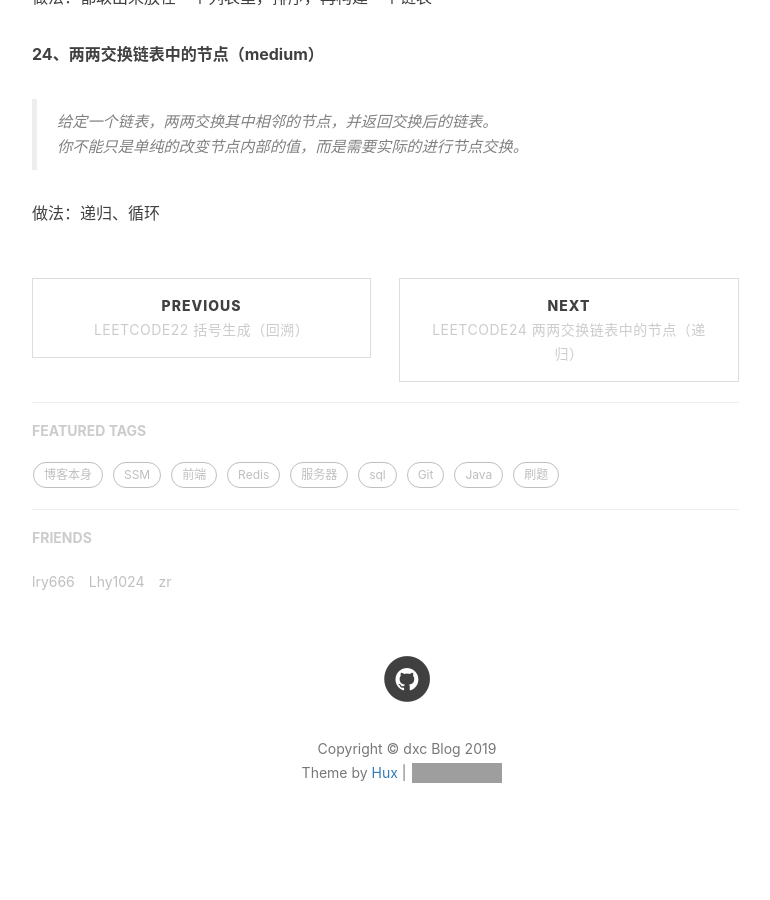
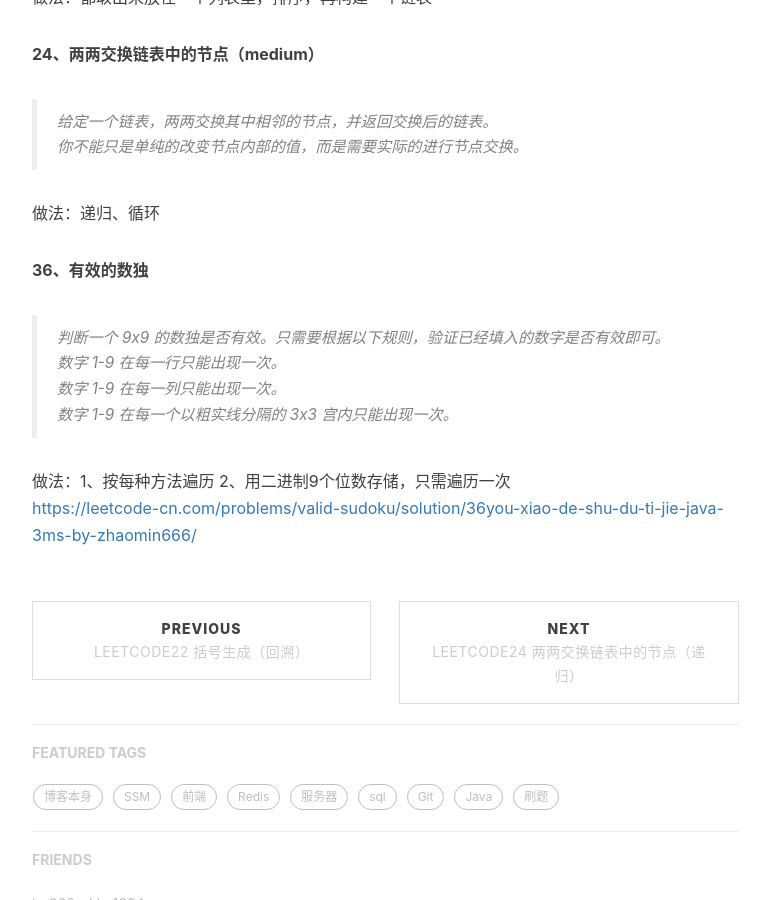
Before and after one commit to ChenChen1113/ChenChen1113.github.io, a Jekyll site: the page built from _posts/2019-10-11-leetcode-record.md, in a window 1280 px wide and 900 px high, scrolled down 1501 px. Shown: the whole window, without its empty margins (233-1003 px from the left). Built offline with Jekyll 4.4.1, drawn with Linux system fonts in a browser that asks for light colours; nearby versions of some CDN libraries; comment, search, counter and statistics services are not loaded; before the commit the page ends 2377 px from its top, so only the background shows below that; grey boxes are pictures that could not be loaded.

Commit message:
add leetcode record

```diff
--- a/_posts/2019-10-11-leetcode-record.md
+++ b/_posts/2019-10-11-leetcode-record.md
@@ -48,3 +48,12 @@ tags:
 你不能只是单纯的改变节点内部的值，而是需要实际的进行节点交换。
 
 做法：递归、循环
+
+**36、有效的数独**
+> 判断一个 9x9 的数独是否有效。只需要根据以下规则，验证已经填入的数字是否有效即可。
+数字 1-9 在每一行只能出现一次。
+数字 1-9 在每一列只能出现一次。
+数字 1-9 在每一个以粗实线分隔的 3x3 宫内只能出现一次。
+
+做法：1、按每种方法遍历 2、用二进制9个位数存储，只需遍历一次
+<https://leetcode-cn.com/problems/valid-sudoku/solution/36you-xiao-de-shu-du-ti-jie-java-3ms-by-zhaomin666/>
```
